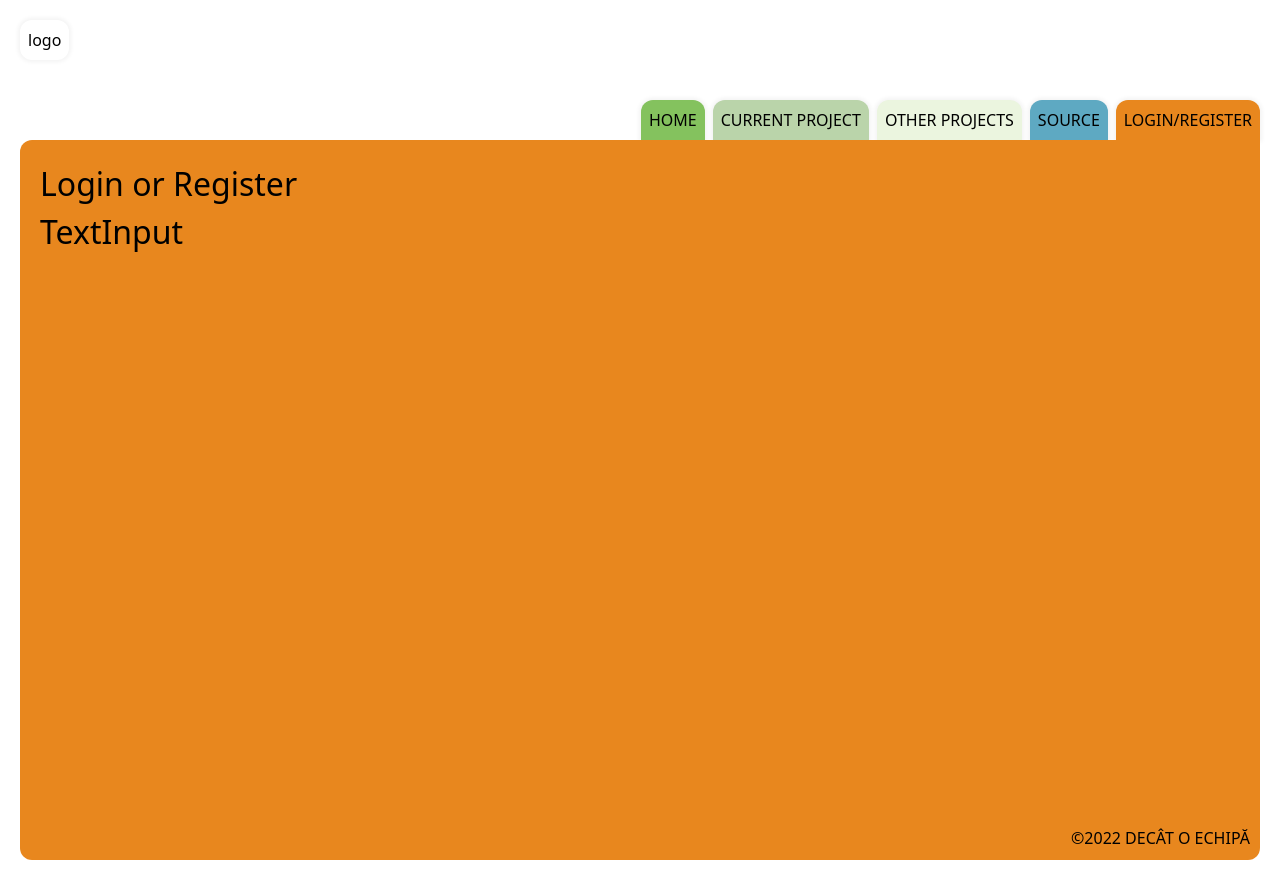
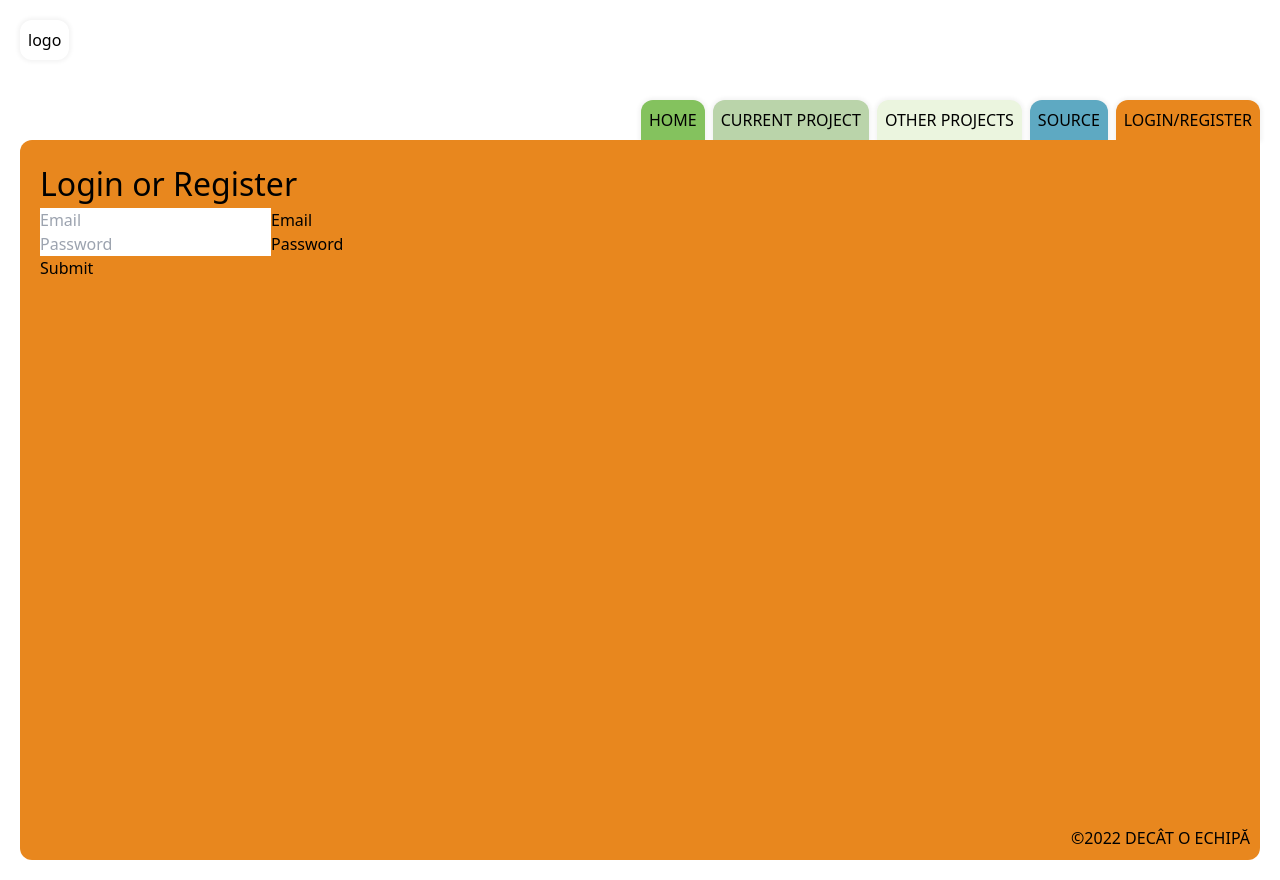
Before and after one commit to IBM-Dev-Dealer/frontend, a Next.js app: page /log in a window 1280 px wide. Built offline with nearby package versions, Linux system fonts and the light colour scheme.

Commit message:
created form model for login

```diff
--- a/components/atoms/TextInput/TextInput.jsx
+++ b/components/atoms/TextInput/TextInput.jsx
@@ -1,5 +1,60 @@
-const TextInput = () => {
-	return <div>TextInput</div>;
+import { ErrorMessage, useField } from "formik";
+import classNames from "classnames";
+import "./TextInput.module.scss";
+const TextInput = ({
+	placeholder,
+	labelText,
+	id,
+	disabled,
+
+	...props
+}) => {
+	const [field, meta] = useField(props);
+	const inputContainerClass = "wtl-text-input";
+	const inputClass = `${inputContainerClass}--input`;
+	const labelClass = `${inputContainerClass}--label`;
+	const extraInput = "form__field";
+	const extraLabel = "form__label";
+	const extraInputError = `${extraInput}-error`;
+	const extraLabelError = `${extraLabel}-error`;
+	const errorTextInputClass = "errorTextInput";
+	// const date = new Date();
+	return (
+		<div className={inputContainerClass}>
+			<input
+				disabled={disabled}
+				className={
+					!meta.error || !meta.touched
+						? classNames(inputClass, extraInput)
+						: classNames(
+								inputClass,
+								extraInput,
+								extraInputError,
+								errorTextInputClass
+						  )
+				}
+				// max={props.type === "date" ? moment(date).format("YYYY-MM-DD") : ""}  <-is left here just in case i want to block some dates
+				type={props.type}
+				id={id}
+				placeholder={placeholder}
+				{...field}
+				autoComplete="false"
+			/>
+			<label
+				className={
+					!meta.error || !meta.touched
+						? classNames(labelClass, extraLabel)
+						: classNames(labelClass, extraLabel, extraLabelError)
+				}
+				htmlFor={id}
+			>
+				{!meta.error || !meta.touched ? (
+					labelText
+				) : (
+					<ErrorMessage name={props.name} />
+				)}
+			</label>
+		</div>
+	);
 };
-
 export default TextInput;
--- a/components/atoms/TextInput/TextInput.module.scss
+++ b/components/atoms/TextInput/TextInput.module.scss
@@ -0,0 +1,138 @@
+.wtl-text-input {
+	position: relative;
+	padding: 1.5rem 0 0;
+	width: 70%;
+	margin-top: 1rem;
+	&--input {
+		width: 100%;
+		border: 0;
+		border-bottom: 3px solid lightgray;
+		outline: 0;
+		font-size: 1.8rem;
+		color: black;
+		padding: 0.7rem 0;
+		background: transparent;
+		transition: border-color 0.2s;
+
+		&::placeholder {
+			color: transparent;
+		}
+		&:focus {
+			padding-bottom: 0.6rem;
+			font-weight: 700;
+			border-width: 4px;
+			border-image: linear-gradient(to right, #11998e, red);
+			border-image-slice: 1;
+		}
+		&:invalid {
+			box-shadow: none;
+		}
+		&:required {
+			box-shadow: none;
+		}
+	}
+
+	&--label {
+		position: absolute;
+		top: 0;
+		display: block;
+		transition: 0.2s;
+		font-size: 1.5rem;
+		color: lightgray;
+	}
+}
+.errorTextInput {
+	width: 100%;
+	border: 0;
+	border-bottom: 3px solid lightgray;
+	outline: 0;
+	font-size: 1.8rem;
+	color: black;
+	padding: 0.7rem 0;
+	background: transparent;
+	transition: border-color 0.2s;
+	&::placeholder {
+		color: transparent;
+	}
+	&:focus {
+		padding-bottom: 0.6rem;
+		font-weight: 700;
+		border-width: 4px;
+		border-image: linear-gradient(to right, #11998e, red);
+		border-image-slice: 1;
+	}
+	&:invalid {
+		box-shadow: none;
+	}
+	&:required {
+		box-shadow: none;
+	}
+}
+
+.form__field:placeholder-shown ~ .form__label {
+	font-size: 2rem;
+	cursor: text;
+	top: 20px;
+}
+
+.form__field:focus ~ .form__label {
+	position: absolute;
+	top: 0;
+	display: block;
+	transition: 0.2s;
+	font-size: 1.7rem;
+	color: #11998e;
+	font-weight: 700;
+}
+.form__field-error:focus ~ .form__label-error {
+	position: absolute;
+	top: 0;
+	display: block;
+	transition: 0.2s;
+	font-size: 1.7rem;
+	color: red;
+	font-weight: 700;
+}
+
+// @media (max-width: breakPoints.$breakPoint1080) {
+// 	.errorTextInput {
+// 		font-size: 1.3rem;
+// 	}
+// 	.wtl-text-input {
+// 		&--input {
+// 			font-size: 1.3rem;
+// 			margin-top: 0.5rem;
+// 		}
+// 		&--label {
+// 			font-size: 1.3rem;
+// 		}
+// 	}
+// 	.form__field:placeholder-shown ~ .form__label {
+// 		font-size: 1.5rem;
+// 	}
+
+// 	.form__field:focus ~ .form__label {
+// 		font-size: 1.5rem;
+// 	}
+// 	.form__field-error:focus ~ .form__label-error {
+// 		font-size: 1.5rem;
+// 	}
+// }
+
+// @media (max-width: breakPoints.$breakPoint800) {
+// 	.wtl-text-input {
+// 		width: 90%;
+// 	}
+// }
+
+// @media (max-width: breakPoints.$breakPoint600) {
+// 	.errorTextInput {
+// 		color: colors.$white;
+// 	}
+
+// 	.wtl-text-input {
+// 		&--input {
+// 			color: colors.$white;
+// 		}
+// 	}
+// }
--- a/components/page-components/Log/Login.jsx
+++ b/components/page-components/Log/Login.jsx
@@ -3,13 +3,56 @@ import Link from "next/link";
 import { ROUTES } from "../../../utils/utils";
 import TextInput from "../../atoms/TextInput/TextInput";
 import Title from "../../atoms/Title/Title";
+import { Formik, Form } from "formik";
+import * as Yup from "yup";
+const Login = () => {
+	const initialValues = {
+		email: "",
+		password: "",
+	};
 
-const Login = () => {
+	const validate = Yup.object({
+		email: Yup.string().email("Invalid Email").required("Email field empty"),
+		password: Yup.string().required("Password field empty"),
+	});
+
 	return (
-		<Title>
-			Login or <Link href={ROUTES.REGISTER}>Register</Link>
-			<TextInput />
-		</Title>
+		<>
+			<Title>
+				Login or <Link href={ROUTES.REGISTER}>Register</Link>
+			</Title>
+			<Formik
+				initialValues={initialValues}
+				validationSchema={validate}
+				onSubmit={(values) => {
+					submitHandler(values);
+				}}
+			>
+				{(formik) => (
+					<div>
+						<Form>
+							<TextInput
+								type="email"
+								id="email"
+								name="email"
+								placeholder="Email"
+								labelText="Email"
+							/>
+
+							<TextInput
+								type="password"
+								id="password"
+								name="password"
+								placeholder="Password"
+								labelText="Password"
+							/>
+
+							<button type="submit">Submit</button>
+						</Form>
+					</div>
+				)}
+			</Formik>
+		</>
 	);
 };
 
--- a/components/page-components/Log/Register.jsx
+++ b/components/page-components/Log/Register.jsx
@@ -1,14 +1,12 @@
 import Link from "next/link";
 
 import { ROUTES } from "../../../utils/utils";
-import TextInput from "../../atoms/TextInput/TextInput";
 import Title from "../../atoms/Title/Title";
 
 const Register = () => {
 	return (
 		<Title>
 			Register or <Link href={ROUTES.LOG}>Login</Link>
-			<TextInput />
 		</Title>
 	);
 };
```
